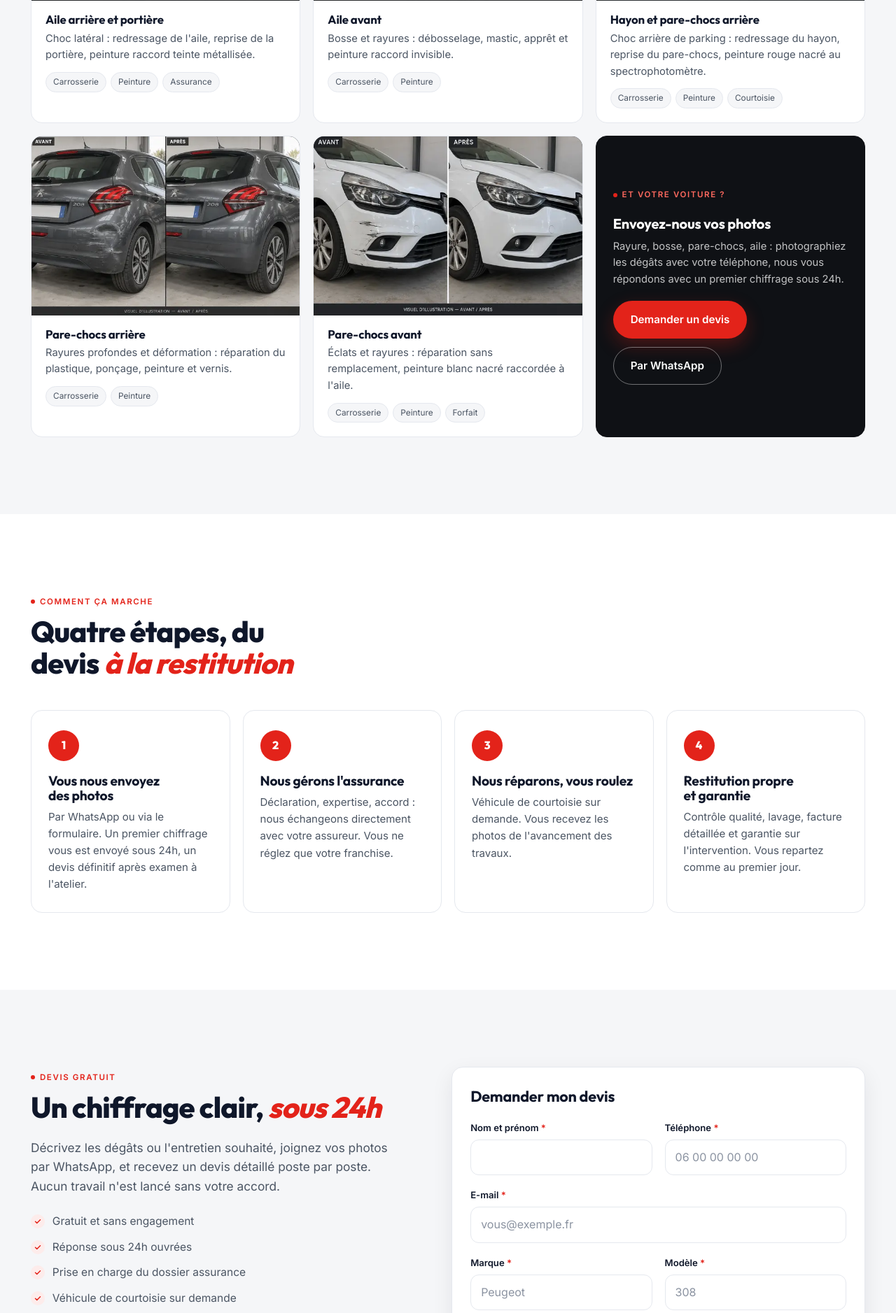
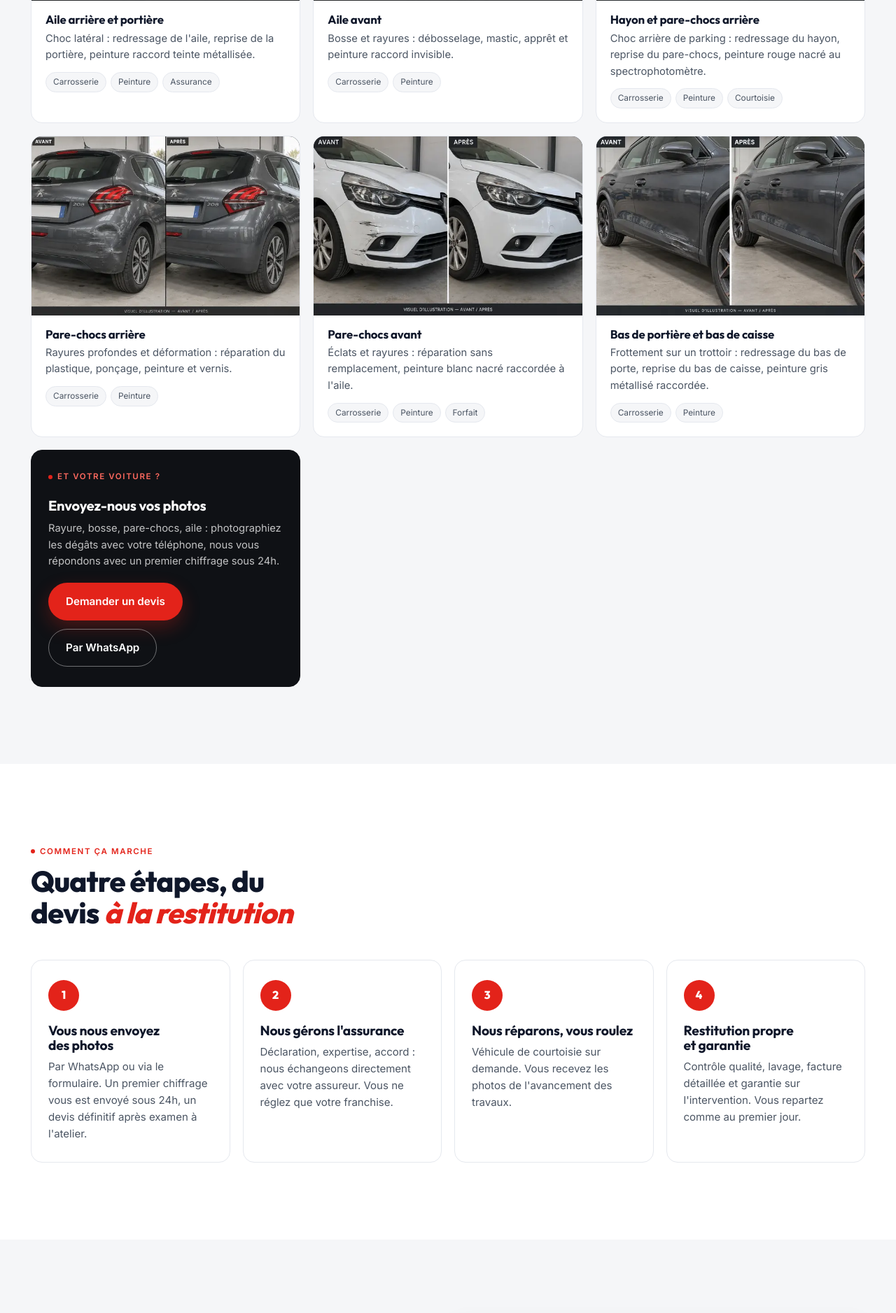
Before and after one commit to TrustPaname/dossier, a WordPress theme: template wordpress/motors-studio/front-page.php in a window 1280 px wide. Shown: the part 2757-4634 px from the top of the page at 70% size. Run offline with PHP 8.4 and a stand-in for WordPress, Linux system fonts and the light colour scheme; the site name, menu and one post (Sample post) are stand-ins, and other content is empty; some libraries are stand-ins or nearby versions.

Commit message:
Motors Studio : photo avant/après bas de portière (Cupra)
Co-Authored-By: Claude Fable 5.1 <noreply@anthropic.com>
Claude-Session: https://claude.ai/code/session_01DBwMqV4ghALwNduwZqW9ue

```diff
--- a/motors-studio/index.html
+++ b/motors-studio/index.html
@@ -178,6 +178,7 @@
       <article class="work card reveal reveal--d2"><div class="work__visual"><img src="img/realisations/hayon-308-600.webp" srcset="img/realisations/hayon-308-600.webp 600w, img/realisations/hayon-308.webp 1200w" sizes="(min-width: 900px) 400px, 100vw" alt="Avant / après : hayon et pare-chocs arrière enfoncés puis remis en état sur une Peugeot 308" width="1200" height="800" loading="lazy"></div><div class="work__body"><h3>Hayon et pare-chocs arrière</h3><p>Choc arrière de parking : redressage du hayon, reprise du pare-chocs, peinture rouge nacré au spectrophotomètre.</p><ul class="work__meta"><li>Carrosserie</li><li>Peinture</li><li>Courtoisie</li></ul></div></article>
       <article class="work card reveal"><div class="work__visual"><img src="img/realisations/pare-chocs-arriere-208-600.webp" srcset="img/realisations/pare-chocs-arriere-208-600.webp 600w, img/realisations/pare-chocs-arriere-208.webp 1200w" sizes="(min-width: 900px) 400px, 100vw" alt="Avant / après : pare-chocs arrière rayé et enfoncé puis réparé sur une Peugeot 208" width="1200" height="800" loading="lazy"></div><div class="work__body"><h3>Pare-chocs arrière</h3><p>Rayures profondes et déformation : réparation du plastique, ponçage, peinture et vernis.</p><ul class="work__meta"><li>Carrosserie</li><li>Peinture</li></ul></div></article>
       <article class="work card reveal reveal--d1"><div class="work__visual"><img src="img/realisations/pare-chocs-avant-clio-600.webp" srcset="img/realisations/pare-chocs-avant-clio-600.webp 600w, img/realisations/pare-chocs-avant-clio.webp 1200w" sizes="(min-width: 900px) 400px, 100vw" alt="Avant / après : pare-chocs avant rayé puis réparé sur une Renault Clio blanche" width="1200" height="800" loading="lazy"></div><div class="work__body"><h3>Pare-chocs avant</h3><p>Éclats et rayures : réparation sans remplacement, peinture blanc nacré raccordée à l'aile.</p><ul class="work__meta"><li>Carrosserie</li><li>Peinture</li><li>Forfait</li></ul></div></article>
+      <article class="work card reveal reveal--d2"><div class="work__visual"><img src="img/realisations/bas-de-porte-cupra-600.webp" srcset="img/realisations/bas-de-porte-cupra-600.webp 600w, img/realisations/bas-de-porte-cupra.webp 1200w" sizes="(min-width: 900px) 400px, 100vw" alt="Avant / après : bas de portière et bas de caisse rayés puis réparés sur un SUV Cupra" width="1200" height="800" loading="lazy"></div><div class="work__body"><h3>Bas de portière et bas de caisse</h3><p>Frottement sur un trottoir : redressage du bas de porte, reprise du bas de caisse, peinture gris métallisé raccordée.</p><ul class="work__meta"><li>Carrosserie</li><li>Peinture</li></ul></div></article>
       <article class="work card work--cta reveal reveal--d2"><div class="work__body"><span class="label">Et votre voiture ?</span><h3>Envoyez-nous vos photos</h3><p>Rayure, bosse, pare-chocs, aile : photographiez les dégâts avec votre téléphone, nous vous répondons avec un premier chiffrage sous 24h.</p><div class="hero__actions"><a class="btn btn--primary" href="#devis">Demander un devis</a><a class="btn btn--outline" href="https://wa.me/33766636776?text=Bonjour%2C%20voici%20des%20photos%20des%20d%C3%A9g%C3%A2ts%20sur%20ma%20voiture%20pour%20un%20devis." target="_blank" rel="noopener">Par WhatsApp</a></div></div></article>
     </div>
   </div>
--- a/wordpress/motors-studio/front-page.php
+++ b/wordpress/motors-studio/front-page.php
@@ -183,6 +183,7 @@
       <article class="work card reveal reveal--d2"><div class="work__visual"><img src="<?php echo esc_url( get_template_directory_uri() ); ?>/img/realisations/hayon-308-600.webp" srcset="<?php echo esc_url( get_template_directory_uri() ); ?>/img/realisations/hayon-308-600.webp 600w, <?php echo esc_url( get_template_directory_uri() ); ?>/img/realisations/hayon-308.webp 1200w" sizes="(min-width: 900px) 400px, 100vw" alt="Avant / après : hayon et pare-chocs arrière enfoncés puis remis en état sur une Peugeot 308" width="1200" height="800" loading="lazy"></div><div class="work__body"><h3>Hayon et pare-chocs arrière</h3><p>Choc arrière de parking : redressage du hayon, reprise du pare-chocs, peinture rouge nacré au spectrophotomètre.</p><ul class="work__meta"><li>Carrosserie</li><li>Peinture</li><li>Courtoisie</li></ul></div></article>
       <article class="work card reveal"><div class="work__visual"><img src="<?php echo esc_url( get_template_directory_uri() ); ?>/img/realisations/pare-chocs-arriere-208-600.webp" srcset="<?php echo esc_url( get_template_directory_uri() ); ?>/img/realisations/pare-chocs-arriere-208-600.webp 600w, <?php echo esc_url( get_template_directory_uri() ); ?>/img/realisations/pare-chocs-arriere-208.webp 1200w" sizes="(min-width: 900px) 400px, 100vw" alt="Avant / après : pare-chocs arrière rayé et enfoncé puis réparé sur une Peugeot 208" width="1200" height="800" loading="lazy"></div><div class="work__body"><h3>Pare-chocs arrière</h3><p>Rayures profondes et déformation : réparation du plastique, ponçage, peinture et vernis.</p><ul class="work__meta"><li>Carrosserie</li><li>Peinture</li></ul></div></article>
       <article class="work card reveal reveal--d1"><div class="work__visual"><img src="<?php echo esc_url( get_template_directory_uri() ); ?>/img/realisations/pare-chocs-avant-clio-600.webp" srcset="<?php echo esc_url( get_template_directory_uri() ); ?>/img/realisations/pare-chocs-avant-clio-600.webp 600w, <?php echo esc_url( get_template_directory_uri() ); ?>/img/realisations/pare-chocs-avant-clio.webp 1200w" sizes="(min-width: 900px) 400px, 100vw" alt="Avant / après : pare-chocs avant rayé puis réparé sur une Renault Clio blanche" width="1200" height="800" loading="lazy"></div><div class="work__body"><h3>Pare-chocs avant</h3><p>Éclats et rayures : réparation sans remplacement, peinture blanc nacré raccordée à l'aile.</p><ul class="work__meta"><li>Carrosserie</li><li>Peinture</li><li>Forfait</li></ul></div></article>
+      <article class="work card reveal reveal--d2"><div class="work__visual"><img src="<?php echo esc_url( get_template_directory_uri() ); ?>/img/realisations/bas-de-porte-cupra-600.webp" srcset="<?php echo esc_url( get_template_directory_uri() ); ?>/img/realisations/bas-de-porte-cupra-600.webp 600w, <?php echo esc_url( get_template_directory_uri() ); ?>/img/realisations/bas-de-porte-cupra.webp 1200w" sizes="(min-width: 900px) 400px, 100vw" alt="Avant / après : bas de portière et bas de caisse rayés puis réparés sur un SUV Cupra" width="1200" height="800" loading="lazy"></div><div class="work__body"><h3>Bas de portière et bas de caisse</h3><p>Frottement sur un trottoir : redressage du bas de porte, reprise du bas de caisse, peinture gris métallisé raccordée.</p><ul class="work__meta"><li>Carrosserie</li><li>Peinture</li></ul></div></article>
       <article class="work card work--cta reveal reveal--d2"><div class="work__body"><span class="label">Et votre voiture ?</span><h3>Envoyez-nous vos photos</h3><p>Rayure, bosse, pare-chocs, aile : photographiez les dégâts avec votre téléphone, nous vous répondons avec un premier chiffrage sous 24h.</p><div class="hero__actions"><a class="btn btn--primary" href="#devis">Demander un devis</a><a class="btn btn--outline" href="https://wa.me/<?php echo esc_attr( motor_opt( 'whatsapp' ) ); ?>?text=Bonjour%2C%20voici%20des%20photos%20des%20d%C3%A9g%C3%A2ts%20sur%20ma%20voiture%20pour%20un%20devis." target="_blank" rel="noopener">Par WhatsApp</a></div></div></article>
     </div>
   </div>
```
Also changed, not shown: motors-studio/img/realisations/bas-de-porte-cupra-600.webp (added), motors-studio/img/realisations/bas-de-porte-cupra.webp (added), wordpress/motors-studio/img/realisations/bas-de-porte-cupra-600.webp (added), wordpress/motors-studio/img/realisations/bas-de-porte-cupra.webp (added), 3 other files.
